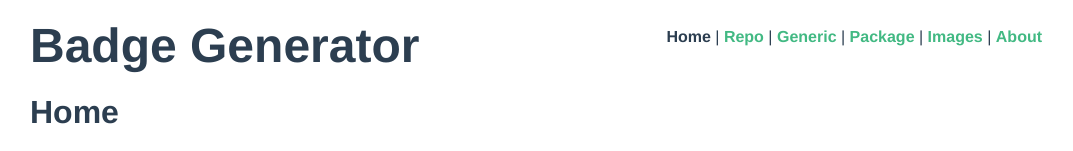
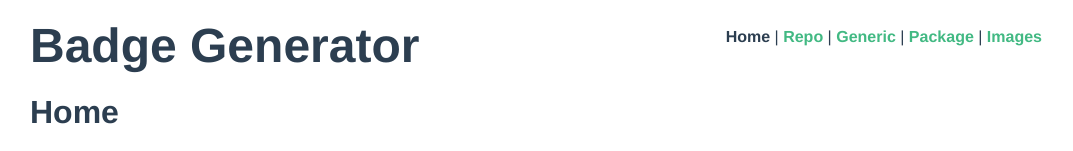
Before and after one commit to MichaelCurrin/badge-generator, a Vue app: page /#/ in a window 1280 px wide. Shown: the top 151 px of the page, without its empty margins (104-1177 px from the left). Built offline with nearby package versions, Linux system fonts and the light colour scheme; the HTML template or start-up script is replaced by a standard one.

Commit message:
chore: Remove about

```diff
--- a/src/router/index.js
+++ b/src/router/index.js
@@ -31,11 +31,6 @@ export const routes = [
     name: "Images",
     component: () => import("../views/Images.vue"),
   },
-  {
-    path: "/about",
-    name: "About",
-    component: () => import("../views/About.vue"),
-  },
 ];
 
 const router = new VueRouter({
--- a/src/views/About.vue
+++ /dev/null
@@ -1,22 +0,0 @@
-<template>
-  <div class="about container-lg row">
-    <div class="col-12">
-      <h1>About</h1>
-    </div>
-
-    <div class="col-6">
-      <vue-markdown>_Content_</vue-markdown>
-    </div>
-  </div>
-</template>
-
-<script>
-import VueMarkdown from "vue-markdown";
-
-export default {
-  name: "About",
-  components: {
-    VueMarkdown,
-  },
-};
-</script>
```
